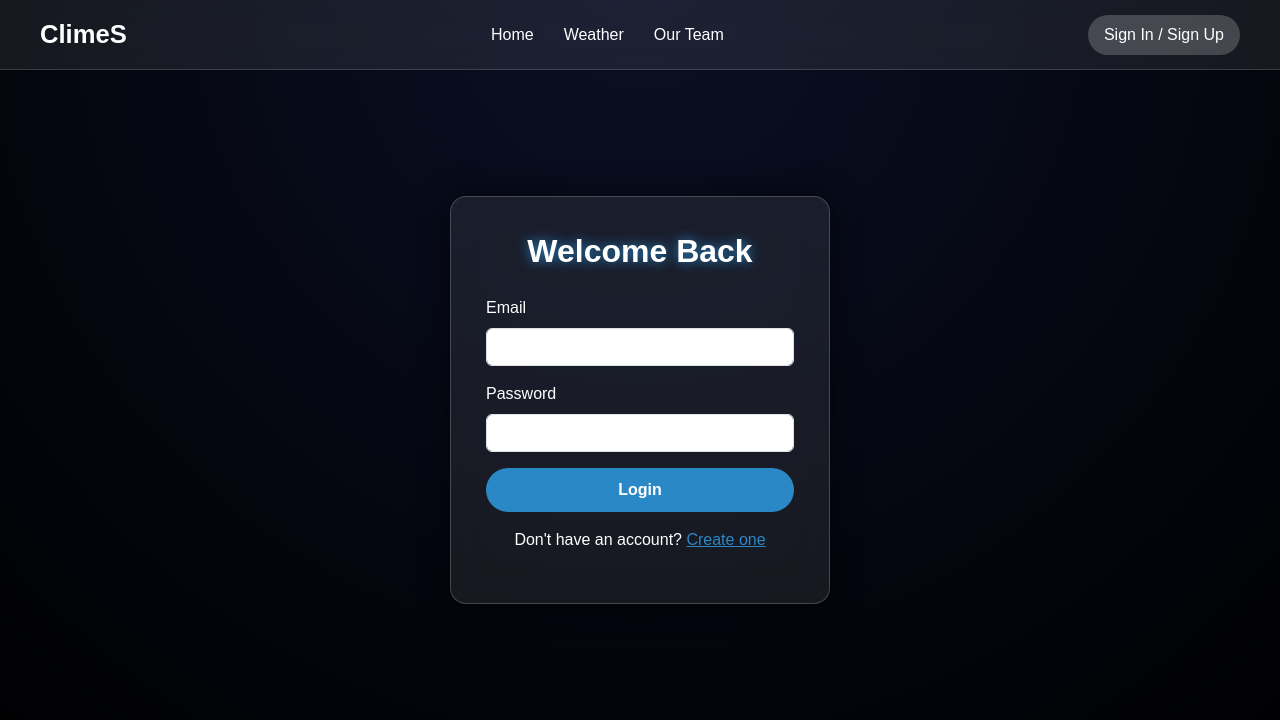
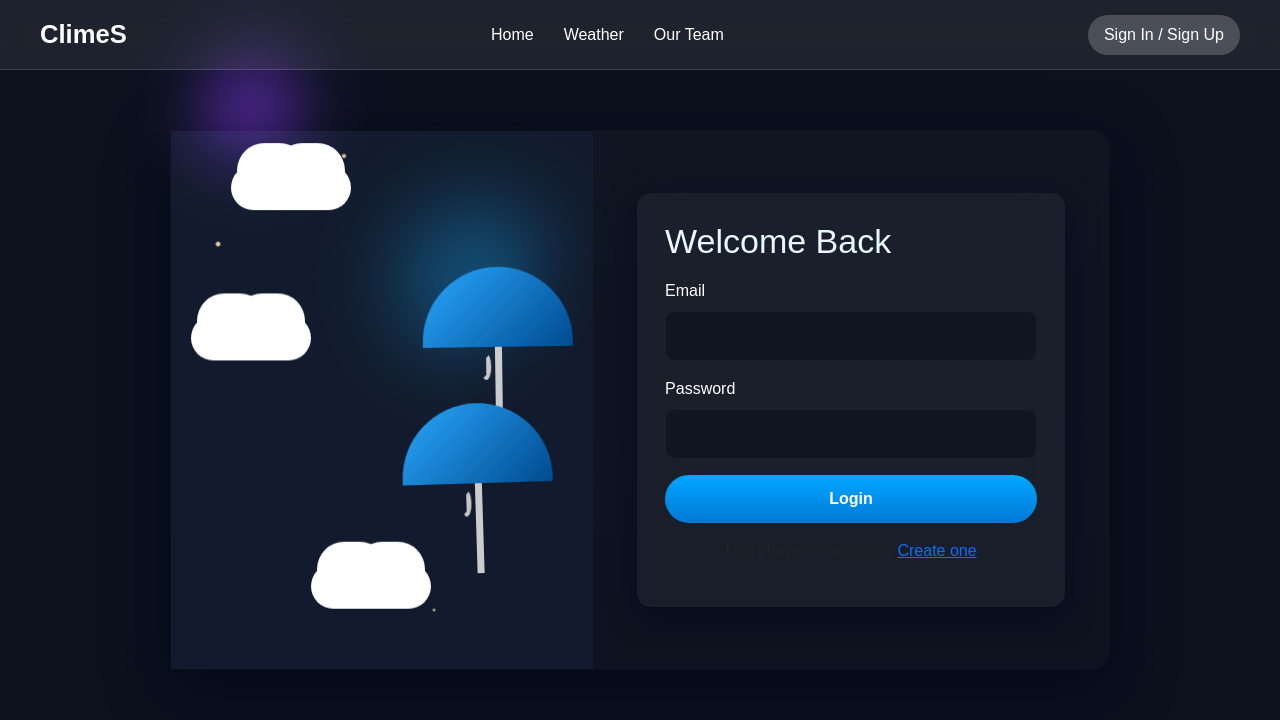
Before and after one commit to stephismily/ClimeS, a website: page public/login.html in a window 1280 px wide. Drawn offline with nearby package versions, Linux system fonts and the light colour scheme.

Commit message:
login card design modified

```diff
--- a/public/css/login.css
+++ b/public/css/login.css
@@ -1,56 +1,277 @@
+/* BASE BACKGROUND */
 body {
   height: 100vh;
   margin: 0;
-  background: radial-gradient(circle at top, #0a0f24, #000);
+  background: var(--bg, #0b111d);
   font-family: "Poppins", sans-serif;
   display: flex;
   align-items: center;
   justify-content: center;
+  padding: 20px;
+  color: #e9f6ff;
 }
 
-.login-card {
-  width: 380px;
-  padding: 35px;
-  border-radius: 16px;
-  background: rgba(255, 255, 255, 0.08);
-  backdrop-filter: blur(20px);
-  border: 1px solid rgba(255, 255, 255, 0.2);
-  box-shadow: 0 0 30px rgba(0, 0, 0, 0.6);
-  color: #fff;
-  animation: fadeIn 0.9s ease;
+/* WRAPPER CARD FROM SAMPLE */
+.login-wrapper {
+  width: 940px;
+  max-width: 100%;
+  min-height: 540px;
+  border-radius: 18px;
+  display: grid;
+  grid-template-columns: 0.9fr 1.1fr;
+  overflow: visible;
+  background: linear-gradient(
+    180deg,
+    rgba(255, 255, 255, 0.02),
+    rgba(255, 255, 255, 0.01)
+  );
+  box-shadow: 0 20px 60px rgba(2, 6, 23, 0.7);
+  transition: 0.6s ease;
+  position: relative;
 }
 
-@keyframes fadeIn {
-  from {
-    opacity: 0;
-    transform: translateY(15px);
+/* LEFT PANEL ANIMATIONS */
+.left {
+  background: #121b2d;
+  position: relative;
+  overflow: visible;
+}
+
+/* CLOUDS */
+.cloud {
+  width: 120px;
+  height: 45px;
+  border-radius: 40px;
+  background: #fff;
+  position: absolute;
+  filter: blur(0.6px);
+  animation: floatCloud 7s ease-in-out infinite;
+}
+.cloud::before,
+.cloud::after {
+  content: "";
+  position: absolute;
+  width: 70px;
+  height: 55px;
+  border-radius: 50px;
+  background: #fff;
+  top: -22px;
+}
+.cloud::before {
+  left: 6px;
+}
+.cloud::after {
+  right: 6px;
+}
+
+.c1 {
+  top: 48px;
+  left: 60px;
+  animation-duration: 8s;
+}
+.c2 {
+  top: 200px;
+  left: 20px;
+  animation-duration: 9s;
+}
+.c3 {
+  bottom: 48px;
+  left: 140px;
+  animation-duration: 7.5s;
+}
+
+@keyframes floatCloud {
+  0% {
+    transform: translateY(0);
   }
-  to {
-    opacity: 1;
+  50% {
+    transform: translateY(-16px);
+  }
+  100% {
     transform: translateY(0);
   }
 }
 
-.login-card h2 {
-  font-weight: 600;
-  text-align: center;
-  margin-bottom: 25px;
-  color: #ffffff;
-  text-shadow: 0 0 12px #2b88c6;
+/* BLOB */
+.blob {
+  position: absolute;
+  width: 380px;
+  height: 380px;
+  right: 40px;
+  top: -100px;
+  border-radius: 50%;
+  background: radial-gradient(
+      circle at 20% 30%,
+      rgba(125, 42, 232, 0.85),
+      transparent 18%
+    ),
+    radial-gradient(circle at 80% 70%, rgba(0, 168, 255, 0.45), transparent 28%);
+  filter: blur(30px);
+  mix-blend-mode: screen;
+  animation: blobFloat 10s ease-in-out infinite;
 }
 
+@keyframes blobFloat {
+  0% {
+    transform: translateY(0);
+  }
+  50% {
+    transform: translateY(-28px) scale(1.04) rotate(4deg);
+  }
+  100% {
+    transform: translateY(0);
+  }
+}
+
+/* STARS */
+.star {
+  position: absolute;
+  width: 6px;
+  height: 6px;
+  border-radius: 50%;
+  background: radial-gradient(circle, #fff 0%, #ffd9a3 35%, transparent 70%);
+  opacity: 0.95;
+}
+.s1 {
+  top: 22px;
+  left: 170px;
+  animation: tw 4s linear infinite;
+}
+.s2 {
+  top: 110px;
+  left: 44px;
+  animation: tw 3.7s linear infinite;
+}
+.s3 {
+  bottom: 56px;
+  left: 260px;
+  animation: tw 5s linear infinite;
+}
+
+@keyframes tw {
+  0% {
+    transform: scale(0.7);
+    opacity: 0.6;
+  }
+  50% {
+    transform: scale(1.2);
+    opacity: 1;
+  }
+  100% {
+    transform: scale(0.7);
+    opacity: 0.6;
+  }
+}
+
+/* UMBRELLA ANIMATION */
+.umbrella {
+  width: 150px;
+  position: absolute;
+  animation: floatUmbrella 6s ease-in-out infinite;
+}
+.umbrella .top {
+  width: 150px;
+  height: 80px;
+  border-radius: 150px 150px 0 0;
+  background: linear-gradient(135deg, #2aa8ff, #004b8f);
+}
+.umbrella .handle {
+  width: 7px;
+  height: 90px;
+  margin: auto;
+  background: #ccc;
+  position: relative;
+}
+.umbrella .handle::after {
+  content: "";
+  width: 30px;
+  height: 30px;
+  border: 5px solid #c7c7c7;
+  border-radius: 50%;
+  border-top-color: transparent;
+  border-left-color: transparent;
+  position: relative;
+  left: -14px;
+  top: 8px;
+}
+.u1 {
+  top: 140px;
+  right: 20px;
+}
+.u2 {
+  bottom: 95px;
+  right: 40px;
+  animation-duration: 5.4s;
+}
+
+@keyframes floatUmbrella {
+  0% {
+    transform: translateY(0) rotate(-2deg);
+  }
+  50% {
+    transform: translateY(-18px) rotate(3deg);
+  }
+  100% {
+    transform: translateY(0) rotate(-2deg);
+  }
+}
+
+/* RIGHT AREA */
+.right {
+  display: flex;
+  align-items: center;
+  justify-content: center;
+  padding: 36px 44px;
+}
+
+/* LOGIN CARD (kept same ID/class, but visually enhanced) */
+.login-card {
+  width: 100%;
+  max-width: 440px;
+  background: rgba(255, 255, 255, 0.05);
+  border-radius: 14px;
+  padding: 28px;
+  backdrop-filter: blur(20px);
+  box-shadow: 0 10px 30px rgba(2, 6, 23, 0.55);
+  animation: fadeIn 0.7s ease;
+}
+
+.login-card h2 {
+  font-size: 34px;
+  text-align: left;
+  color: #eaf9ff;
+  margin-bottom: 18px;
+}
+
+/* Keep your original input/button styling */
+.form-control {
+  background: #0f1622;
+  border: 1px solid rgba(255, 255, 255, 0.04);
+  color: #ecf9ff;
+  padding: 12px;
+  border-radius: 10px;
+}
+.form-control::placeholder {
+  color: rgba(255, 255, 255, 0.45);
+}
+
+/* LOGIN BUTTON */
 .login-btn {
-  padding: 10px;
-  font-weight: 600;
-  border-radius: 25px;
-  background: #2b88c6;
+  padding: 12px;
+  border-radius: 28px;
+  font-weight: 700;
+  background: linear-gradient(180deg, #00a8ff, #0078d7);
   border: none;
 }
 
-.login-btn:hover {
-  background: #1a6a99;
+/* RESPONSIVE */
+@media (max-width: 700px) {
+  .login-wrapper {
+    grid-template-columns: 1fr;
+    height: auto;
+    width: 360px;
+  }
+  .left {
+    height: 220px;
+  }
 }
-
-a {
-  color: #2b88c6;
-}
--- a/public/login.html
+++ b/public/login.html
@@ -4,16 +4,44 @@
     <meta charset="UTF-8" />
     <meta name="viewport" content="width=device-width, initial-scale=1.0" />
     <title>Login</title>
+
     <link
       href="https://cdn.jsdelivr.net/npm/bootstrap@5.3.2/dist/css/bootstrap.min.css"
       rel="stylesheet"
     />
+
     <link rel="stylesheet" href="css/login.css" />
     <link rel="stylesheet" href="css/app.css" />
     <script src="js/app.js"></script>
   </head>
 
   <body>
+    <div class="card login-wrapper">
+      <!-- LEFT ANIMATION AREA -->
+      <div class="left">
+        <div class="cloud c1"></div>
+        <div class="cloud c2"></div>
+        <div class="cloud c3"></div>
+
+        <div class="blob"></div>
+
+        <div class="star s1"></div>
+        <div class="star s2"></div>
+        <div class="star s3"></div>
+
+        <div class="umbrella u1">
+          <div class="top"></div>
+          <div class="handle"></div>
+        </div>
+
+        <div class="umbrella u2">
+          <div class="top"></div>
+          <div class="handle"></div>
+        </div>
+      </div>
+
+      <!-- RIGHT LOGIN FORM -->
+      <div class="right">
         <div class="login-card">
           <h2>Welcome Back</h2>
 
@@ -25,7 +53,12 @@
 
             <div class="mb-3">
               <label class="form-label text-white">Password</label>
-          <input type="password" id="password" class="form-control" required />
+              <input
+                type="password"
+                id="password"
+                class="form-control"
+                required
+              />
             </div>
 
             <button type="submit" class="btn btn-primary w-100 login-btn">
@@ -40,6 +73,8 @@
             <p id="message" class="text-center mt-2"></p>
           </form>
         </div>
+      </div>
+    </div>
 
     <script src="js/login.js"></script>
   </body>
```
Lines whose indentation alone changed are shown as unchanged.
